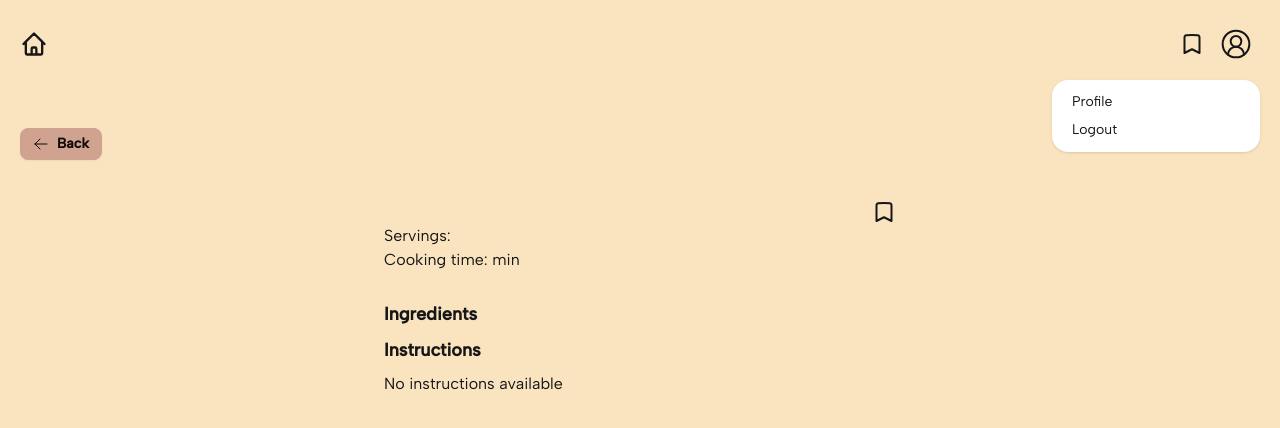
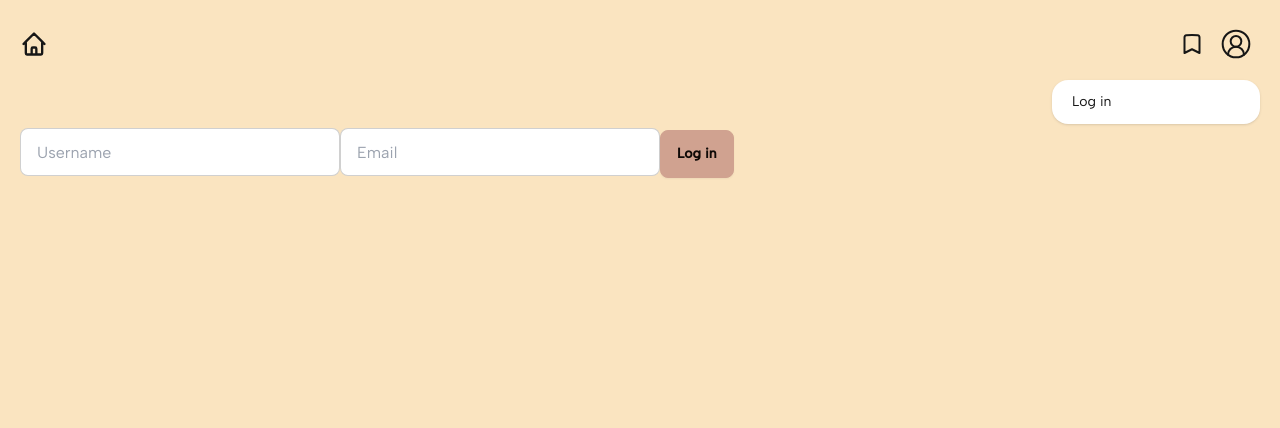
Before and after one commit to felicialyden/recipe-search-frontend, a React (Vite) app: page /recipe-search-frontend/login in a window 1280 px wide. Both pictures are taken after a click on the button 1236 px from the left and 44 px from the top of the page. Shown: the top 428 px of the page. Built offline with nearby package versions, Linux system fonts and the light colour scheme; no server answers.

Commit message:
add login page

```diff
--- a/src/App.tsx
+++ b/src/App.tsx
@@ -5,6 +5,7 @@ import SearchResults from "./pages/SearchResults";
 import RecipeDetails from "./pages/RecipeDetails";
 import { Toaster } from "react-hot-toast";
 import SavedRecipes from "./pages/SavedRecipes";
+import Login from "./pages/Login";
 
 function App() {
   return (
@@ -17,6 +18,7 @@ function App() {
           <Route path="/search" Component={SearchResults}></Route>
           <Route path="/:recipeId" Component={RecipeDetails}></Route>
           <Route path="/saved" Component={SavedRecipes}></Route>
+          <Route path="/login" Component={Login}></Route>
         </Routes>
       </main>
     </BrowserRouter>
--- /dev/null
+++ b/src/components/LoginForm.tsx
@@ -0,0 +1,14 @@
+
+const LoginForm = () => {
+  return (
+    <form>
+<input type="text" placeholder="Username" className="input input-bordered w-full max-w-xs" />
+<input type="email" placeholder="Email" className="input input-bordered w-full max-w-xs" />
+<button className="btn btn-primary">Log in</button>
+
+
+    </form>
+  )
+}
+
+export default LoginForm
--- a/src/components/Navbar.tsx
+++ b/src/components/Navbar.tsx
@@ -1,36 +1,77 @@
-import { CircleUserRound } from "lucide-react"
-import { Link } from "react-router-dom"
+import { CircleUserRound } from "lucide-react";
+import { useContext } from "react";
+import { Link } from "react-router-dom";
+import { AuthContext } from "../contexts/AuthContext";
 
 const Navbar = () => {
+  const { isLoggedIn } = useContext(AuthContext);
+
   return (
     <div className="navbar mb-5 p-5 bg-neutral">
       <div className="flex-1">
-  <Link to={'/'}>
-      <svg xmlns="http://www.w3.org/2000/svg" className="h-7 w-7" fill="none" viewBox="0 0 24 24" stroke="currentColor"><path strokeLinecap="round" strokeLinejoin="round" strokeWidth="2" d="M3 12l2-2m0 0l7-7 7 7M5 10v10a1 1 0 001 1h3m10-11l2 2m-2-2v10a1 1 0 01-1 1h-3m-6 0a1 1 0 001-1v-4a1 1 0 011-1h2a1 1 0 011 1v4a1 1 0 001 1m-6 0h6" /></svg>
+        <Link to={"/"}>
+          <svg
+            xmlns="http://www.w3.org/2000/svg"
+            className="h-7 w-7"
+            fill="none"
+            viewBox="0 0 24 24"
+            stroke="currentColor"
+          >
+            <path
+              strokeLinecap="round"
+              strokeLinejoin="round"
+              strokeWidth="2"
+              d="M3 12l2-2m0 0l7-7 7 7M5 10v10a1 1 0 001 1h3m10-11l2 2m-2-2v10a1 1 0 01-1 1h-3m-6 0a1 1 0 001-1v-4a1 1 0 011-1h2a1 1 0 011 1v4a1 1 0 001 1m-6 0h6"
+            />
+          </svg>
         </Link>
       </div>
       <div className="flex gap-2">
-  <Link to={'/saved'}>
-  <svg xmlns="http://www.w3.org/2000/svg" fill="none" viewBox="0 0 24 24" strokeWidth={2} stroke="currentColor" className="w-6 h-6">
-  <path strokeLinecap="round" strokeLinejoin="round" d="M17.593 3.322c1.1.128 1.907 1.077 1.907 2.185V21L12 17.25 4.5 21V5.507c0-1.108.806-2.057 1.907-2.185a48.507 48.507 0 0111.186 0z" />
+        <Link to={"/saved"}>
+          <svg
+            xmlns="http://www.w3.org/2000/svg"
+            fill="none"
+            viewBox="0 0 24 24"
+            strokeWidth={2}
+            stroke="currentColor"
+            className="w-6 h-6"
+          >
+            <path
+              strokeLinecap="round"
+              strokeLinejoin="round"
+              d="M17.593 3.322c1.1.128 1.907 1.077 1.907 2.185V21L12 17.25 4.5 21V5.507c0-1.108.806-2.057 1.907-2.185a48.507 48.507 0 0111.186 0z"
+            />
           </svg>
         </Link>
         <div className="dropdown dropdown-end">
           <div tabIndex={0} role="button" className="btn btn-ghost btn-circle">
             <CircleUserRound size={32} strokeWidth={1.5} />
           </div>
-      <ul tabIndex={0} className="menu menu-sm dropdown-content mt-3 z-[1] p-2 shadow bg-base-100 rounded-box w-52">
+          <ul
+            tabIndex={0}
+            className="menu menu-sm dropdown-content mt-3 z-[1] p-2 shadow bg-base-100 rounded-box w-52"
+          >
+            {isLoggedIn ? (
+              <>
                 <li>
-          <a className="justify-between">
-            Profile
-          </a>
+                  <a className="justify-between">Profile</a>
                 </li>
-        <li><a>Logout</a></li>
+                <li>
+                  <a>Logout</a>
+                </li>
+              </>
+            ) : (
+              <Link to={"/login"}>
+              <li>
+                <a>Log in</a>
+              </li>
+              </Link>
+            )}
           </ul>
         </div>
       </div>
     </div>
-  )
-}
+  );
+};
 
-export default Navbar
+export default Navbar;
--- a/src/main.tsx
+++ b/src/main.tsx
@@ -3,11 +3,14 @@ import ReactDOM from "react-dom/client";
 import App from "./App.tsx";
 import "./index.css";
 import { RecipeProvider } from "./contexts/RecipeContext.tsx";
+import { AuthProvider } from "./contexts/AuthContext.tsx";
 
 ReactDOM.createRoot(document.getElementById("root")!).render(
   <React.StrictMode>
+    <AuthProvider>
     <RecipeProvider>
       <App />
     </RecipeProvider>
+    </AuthProvider>
   </React.StrictMode>
 );
--- /dev/null
+++ b/src/pages/Login.tsx
@@ -0,0 +1,11 @@
+import LoginForm from "../components/LoginForm"
+
+const Login = () => {
+  return (
+    <div>
+        <LoginForm />
+    </div>
+  )
+}
+
+export default Login
```
Lines whose indentation alone changed are shown as unchanged.
